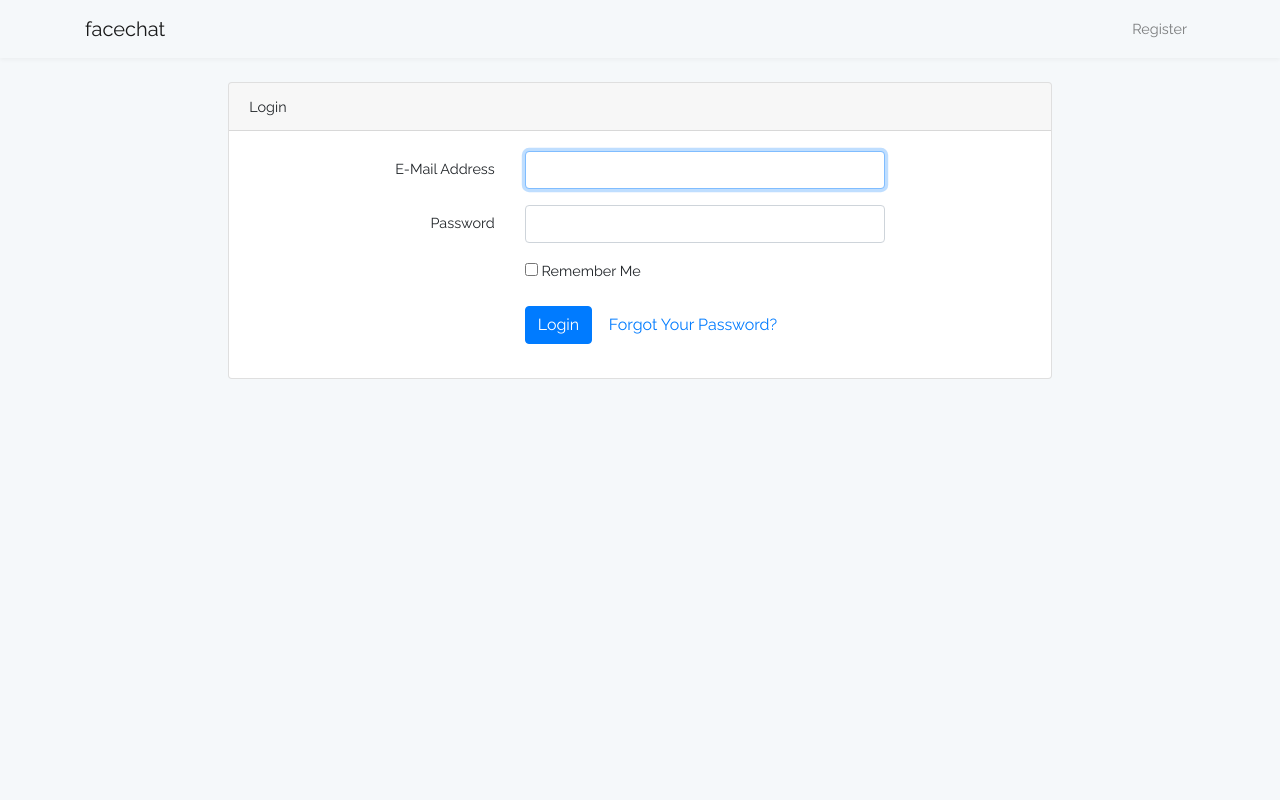
After one commit to suttiporn01/myproject_django_test, a Django app: page /loginform in a window 1280 px wide. The commit adds this page. Run offline with Django 3.2, Linux system fonts and the light colour scheme; some libraries are stand-ins or nearby versions.

Commit message:
12/2/20201

```diff
--- a/myproject/boards/views.py
+++ b/myproject/boards/views.py
@@ -3,10 +3,13 @@ from django.template import loader
 # Create your views here.
 from django.http import HttpResponse
 from .models import Post
-from django.contrib.auth.models import User
+from django.contrib.auth.models import User,auth
+from django.contrib import messages
+#from django.contrib.auth import authenticate
 
 def home(request):
     return HttpResponse('Hello, World!')
+
 def hello(request):
         return render(request,'hello.html')
 def page1(request):
@@ -53,6 +56,8 @@ def addBlog2(request):
 
     })
 
+
+#เเสดงข้อมูลหน้าเเรก
 def index(request):
     #Query data
     data=Post.objects.all()
@@ -70,9 +75,14 @@ def addBlog(request):
 
     if password==confirmpassword :
         if User.objects.filter(username=username).exists():
-            print("username นี้มีคนใช้งานเเล้ว")
+            #print("username นี้มีคนใช้งานเเล้ว")
+            messages.info(request,'UserName นี้มีคนใช้เเล้วครับ')
+            return redirect('/createForm')
         elif User.objects.filter(email=email).exists():
-            print("Email นี้เคยลงทะเบียนเเล้ว")
+            #print("Email นี้เคยลงทะเบียนเเล้ว")
+            #return HttpResponse("Email นี้เคยลงทะเบียนเเล้ว")
+            messages.info(request,'Email นี้เคยลงทะเบียนเเล้ว')
+            return redirect('/createForm')
         else :
             user=User.objects.create_user(
         username=username,
@@ -83,9 +93,31 @@ def addBlog(request):
         )
 
         user.save()
-
-        return render(request,'form.html')
+        return redirect('/createForm')
 
     else :
-        #return redirect('/addForm')
-      return HttpResponse("password มันผิดโว้ยยย!!!!")
+        messages.info(request,'password มันผิดโว้ยยย!!!!')
+        return redirect('/addForm')
+
+      #return HttpResponse("")
+
+
+def loginform(request):
+       return render(request,'login.html')
+def login(request):
+
+    username=request.POST['username']
+    password=request.POST['password']
+    user=auth.authenticate(username=username, password=password)
+    print(username)
+
+    if user is not None :
+        auth.login(request,user)
+        return redirect('/')
+
+    else :
+        print(username)
+        messages.info(request,'ไม่พบข้อมูล')
+        return redirect('/loginform')
+
+    #return render(request,'index.html')
--- a/myproject/myproject/settings.py
+++ b/myproject/myproject/settings.py
@@ -12,6 +12,8 @@ https://docs.djangoproject.com/en/3.2/ref/settings/
 
 from pathlib import Path
 import os
+
+
 
 # Build paths inside the project like this: BASE_DIR / 'subdir'.
 BASE_DIR = Path(__file__).resolve().parent.parent
--- a/myproject/myproject/urls.py
+++ b/myproject/myproject/urls.py
@@ -27,8 +27,13 @@ urlpatterns = [
     url(r'^homepage/$', views.home2, name='home2'),
      url(r'^hello/$', views.hello, name='hello'),
     url(r'^admin/', admin.site.urls),
+    #url(r'^login/', views.login,name='login'),
+    #url(r'^loginform/', views.loginform,name='loginform'),
     path('page1',views.page1),
     path('createForm',views.createForm),
-    path('addForm',views.addBlog)
+    path('addForm',views.addBlog),
+    #url(r'^login/', views.login,name='login'),
+    path('login',views.login),
+    path('loginform',views.loginform)
 
 ]
--- /dev/null
+++ b/myproject/templates/login.html
@@ -0,0 +1,164 @@
+<link href="//maxcdn.bootstrapcdn.com/bootstrap/4.1.1/css/bootstrap.min.css" rel="stylesheet" id="bootstrap-css">
+<script src="//maxcdn.bootstrapcdn.com/bootstrap/4.1.1/js/bootstrap.min.js"></script>
+<script src="//cdnjs.cloudflare.com/ajax/libs/jquery/3.2.1/jquery.min.js"></script>
+<!------ Include the above in your HEAD tag ---------->
+
+<!doctype html>
+<html lang="en">
+<head>
+    <!-- Required meta tags -->
+    <meta charset="utf-8">
+    <meta name="viewport" content="width=device-width, initial-scale=1, shrink-to-fit=no">
+
+    <!-- Fonts -->
+    <link rel="dns-prefetch" href="https://fonts.gstatic.com">
+    <link href="https://fonts.googleapis.com/css?family=Raleway:300,400,600" rel="stylesheet" type="text/css">
+
+    <link rel="stylesheet" href="css/style.css">
+
+    <link rel="icon" href="Favicon.png">
+
+    <!-- Bootstrap CSS -->
+    <link rel="stylesheet" href="https://stackpath.bootstrapcdn.com/bootstrap/4.1.3/css/bootstrap.min.css">
+
+    <title>facechat</title>
+</head>
+<style>
+    @import url(https://fonts.googleapis.com/css?family=Raleway:300,400,600);
+
+
+body{
+    margin: 0;
+    font-size: .9rem;
+    font-weight: 400;
+    line-height: 1.6;
+    color: #212529;
+    text-align: left;
+    background-color: #f5f8fa;
+}
+
+.navbar-laravel
+{
+    box-shadow: 0 2px 4px rgba(0,0,0,.04);
+}
+
+.navbar-brand , .nav-link, .my-form, .login-form
+{
+    font-family: Raleway, sans-serif;
+}
+
+.my-form
+{
+    padding-top: 1.5rem;
+    padding-bottom: 1.5rem;
+}
+
+.my-form .row
+{
+    margin-left: 0;
+    margin-right: 0;
+}
+
+.login-form
+{
+    padding-top: 1.5rem;
+    padding-bottom: 1.5rem;
+}
+
+.login-form .row
+{
+    margin-left: 0;
+    margin-right: 0;
+}
+    </style>
+<body>
+
+<nav class="navbar navbar-expand-lg navbar-light navbar-laravel">
+    <div class="container">
+        <a class="navbar-brand" href="#">facechat</a>
+        <button class="navbar-toggler" type="button" data-toggle="collapse" data-target="#navbarSupportedContent" aria-controls="navbarSupportedContent" aria-expanded="false" aria-label="Toggle navigation">
+            <span class="navbar-toggler-icon"></span>
+        </button>
+
+        <div class="collapse navbar-collapse" id="navbarSupportedContent">
+            <ul class="navbar-nav ml-auto">
+                <li class="nav-item">
+
+                </li>
+                <li class="nav-item">
+                    <a class="nav-link" href='#'>Register</a>
+                </li>
+            </ul>
+
+        </div>
+    </div>
+</nav>
+
+
+
+<main class="login-form">
+    <div class="cotainer">
+        <div class="row justify-content-center">
+            <div class="col-md-8">
+                <div class="card">
+                    <div class="card-header">Login</div>
+                    <div class="card-body">
+                        {% if messages %}
+                            <div class="alert alert-danger" role="alert">
+                                {% for message in messages %}
+	                                <p>{{ message }}</p>
+                                {% endfor %}
+                            </div>
+                        {% endif %}
+                        <form action="login" method="POST">
+                            {% csrf_token %}
+                            <div class="form-group row">
+                                <label for="email_address" class="col-md-4 col-form-label text-md-right">E-Mail Address</label>
+                                <div class="col-md-6">
+                                    <input type="text" id="email_address" class="form-control" name="username" required autofocus>
+                                </div>
+                            </div>
+
+                            <div class="form-group row">
+                                <label for="password" class="col-md-4 col-form-label text-md-right">Password</label>
+                                <div class="col-md-6">
+                                    <input type="password" id="password" class="form-control" name="password" required>
+                                </div>
+                            </div>
+
+                            <div class="form-group row">
+                                <div class="col-md-6 offset-md-4">
+                                    <div class="checkbox">
+                                        <label>
+                                            <input type="checkbox" name="remember"> Remember Me
+                                        </label>
+                                    </div>
+                                </div>
+                            </div>
+
+                            <div class="col-md-6 offset-md-4">
+                                <button type="submit" class="btn btn-primary">
+                                    Login
+                                </button>
+                                <a href="#" class="btn btn-link">
+                                    Forgot Your Password?
+                                </a>
+                            </div>
+
+                        </form>
+                    </div>
+                </div>
+            </div>
+        </div>
+    </div>
+
+</main>
+
+
+
+
+
+
+
+</body>
+</html>
```
Also changed, not shown: myproject/templates/form.html (+9 -0 lines), myproject/templates/layout.html (+4 -11 lines), myproject/templates/login2.html (added, +24 -0 lines).
